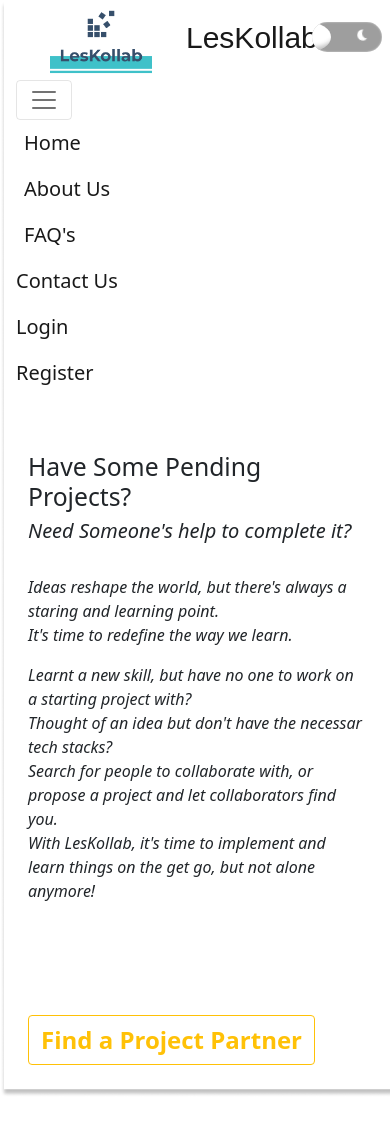
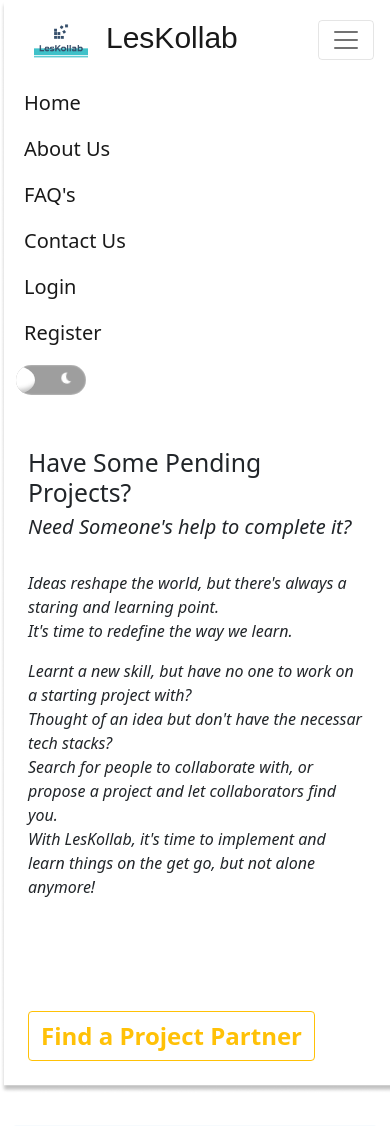
Before and after one commit to Spectrum-CETB/LesKollab, a PHP site: page /index.php in a window 390 px wide, after a click on "Toggle navigation". Shown: the top 1126 px of the page. Run offline with PHP 8.4, Linux system fonts and the light colour scheme; some libraries are stand-ins or nearby versions; some web fonts are replaced; grey boxes are pictures that could not be loaded.

Commit message:
responsiveness check

```diff
--- a/index.php
+++ b/index.php
@@ -209,6 +209,19 @@ if (isset($_SESSION['email'])) {
     color: #999;
     text-transform: capitalize;
 }
+@media screen and (max-width: 600px) {
+
+      .switch{
+          position: relative;
+        top:1.5rem;}
+      }
+
+      @media screen and (max-width: 460px) {
+
+
+     .img-container {
+    width: 90px;}
+    }
 
 @media only screen and (max-width: 990px){
     .our-team{ margin-bottom: 35px; }
@@ -229,7 +242,7 @@ if (isset($_SESSION['email'])) {
        </div>
     </div>
   <div class="ajheader container-fluid px-0">
-    <nav class="navbar navbar-light navbar-expand-md py-0">
+    <nav class="navbar navbar-light navbar-expand-xl py-0">
       <!-- <img src="assets/images/logo1.png" alt="" height="70px" width="100px"> -->
       <div class="container-fluid"><a class="navbar-brand py-0" href="index.php"
           style="font-size: 30px;font-family: Aclonica, sans-serif;"><img class="img-container"
@@ -246,14 +259,14 @@ if (isset($_SESSION['email'])) {
             <li class="nav-item"><a class="nav-link active" href="#faq"
                 style="padding: 8px;padding-right: 2vw;font-size: 20px;">FAQ's</a></li>
             <li class="nav-item"><a class="nav-link active" data-toggle="modal" data-target="#modalcontact" href="#"
-                style="padding-right: 2vw;font-size: 20px;">Contact Us</a></li>
+                style="padding: 8px;padding-right: 2vw;font-size: 20px;">Contact Us</a></li>
             <li class="nav-item"><a class="nav-link active" data-toggle="modal" data-target="#modallogin" href="#"
-                style="padding-right:2vw;font-size:20px;">Login</a></li>
+                style="padding: 8px;padding-right:2vw;font-size:20px;">Login</a></li>
             <!-- Different nav bar link for new LOGIN and REGISTER modals -->
             <li class="nav-item"><a class="nav-link active " data-toggle="modal" data-target="#modalregister" href="#"
-                style="padding-right:2vw;font-size:20px;">Register</a></li>
+                style="padding: 8px;padding-right:2vw;font-size:20px;">Register</a></li>
 
-            <li class="nav-item">  <input type="checkbox" id="toggle" name="checkbox" class="switch" onclick="myfun()"></li>
+            <li class="nav-item" style="padding-left: 8px;">  <input type="checkbox" id="toggle" name="checkbox" class="switch" onclick="myfun()"></li>
 
           </ul>
         </div>
```
